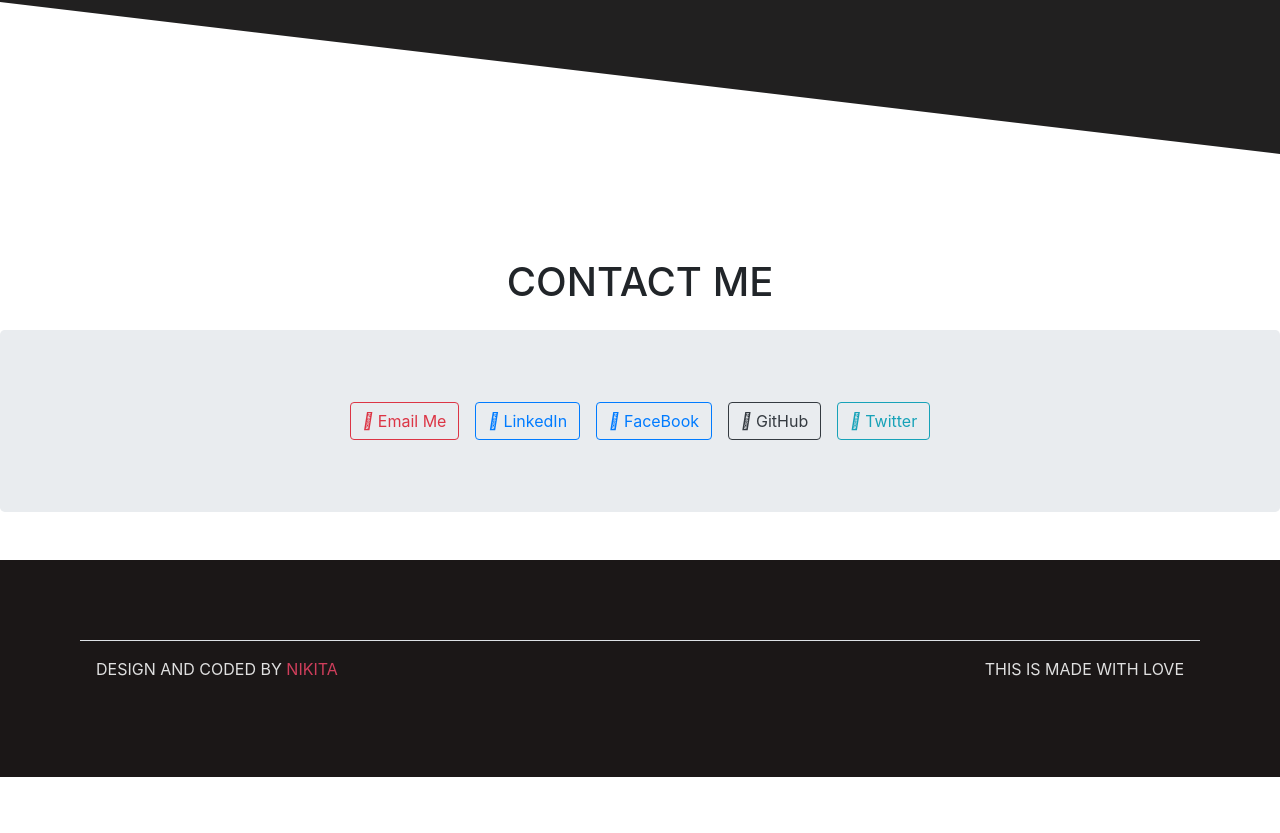
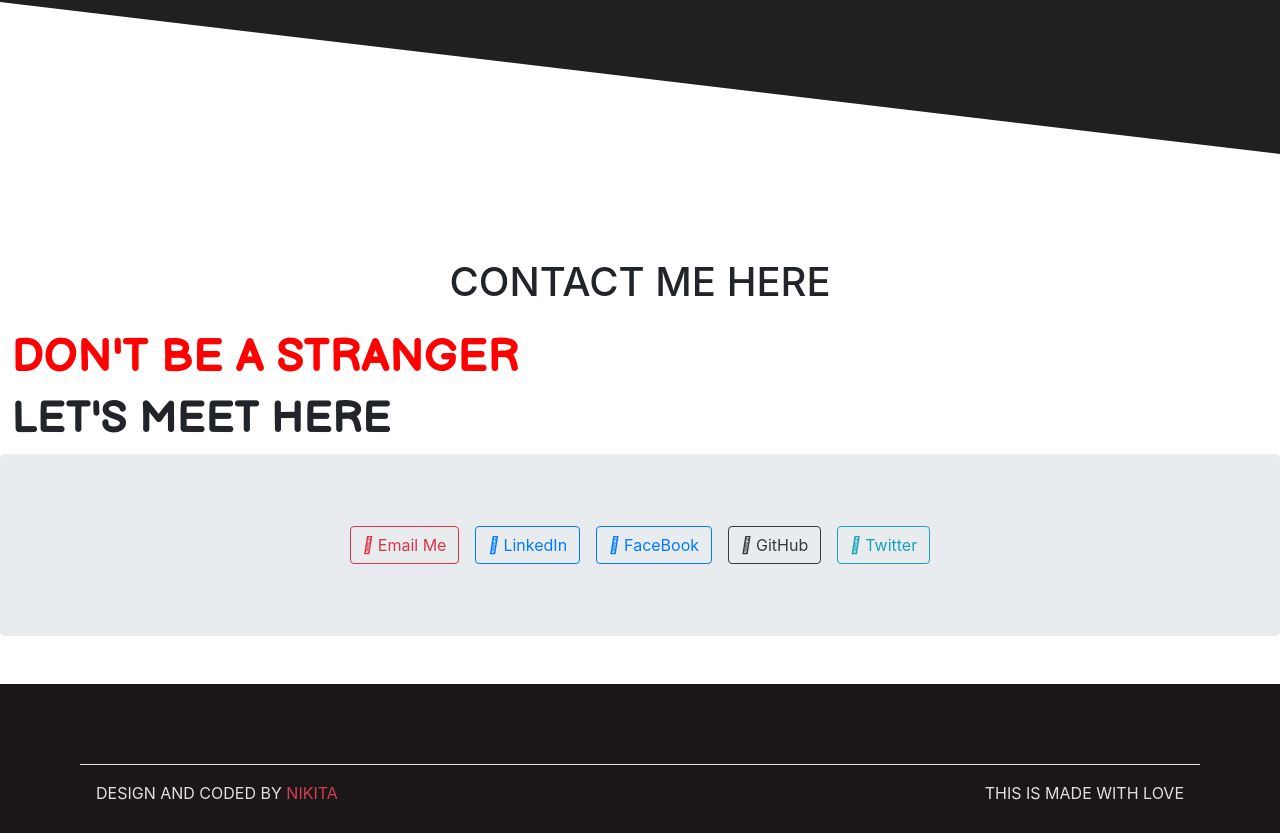
Before and after one commit to Nikita711/Fascination, a React (Create React App) app: page /Contact in a window 1280 px wide. Shown: the part 558-1391 px from the top of the page. Before the commit the page ends 1335 px from the top, so only its background shows below. Built offline with nearby package versions, Linux system fonts and the light colour scheme; a web font is replaced by a local one.

Commit message:
slight modifcation for the contact page

```diff
--- a/public/index.html
+++ b/public/index.html
@@ -3,6 +3,7 @@
   <head>
     <meta charset="utf-8" />
     <link rel="icon" href="%PUBLIC_URL%/favicon.ico" />
+
     <meta name="viewport" content="width=device-width, initial-scale=1" />
     <meta name="theme-color" content="#000000" />
     <meta
--- a/src/Components/Contact.css
+++ b/src/Components/Contact.css
@@ -1,3 +1,16 @@
+@import url("https://fonts.googleapis.com/css2?family=Balsamiq+Sans:wght@700&display=swap");
+
 .contact-jumbotron {
-  color: white;
+  background-color: rgb(32, 24, 24);
 }
+.contact-head {
+  color: Red;
+  font-family: "Balsamiq Sans", cursive;
+  padding-left: 12px;
+  font-size: 46px;
+}
+.sub-head {
+  font-family: "Balsamiq Sans", cursive;
+  padding-left: 12px;
+  font-size: 44px;
+}
--- a/src/Components/Contact.jsx
+++ b/src/Components/Contact.jsx
@@ -8,24 +8,30 @@ import "./Contact.css";
 const ContactForm = () => {
   return (
     <div id="contact">
-      <h1 className="pt-3 text-center font-details-b pb-3">CONTACT ME</h1>
+      <h1 className="pt-3 text-center font-details-b pb-3">CONTACT ME HERE</h1>
+      <h2 className="contact-head">Don't be a Stranger</h2>
+      <h2 className="sub-head">Let's meet here</h2>
+
       <Jumbotron className="contact-jumbotron">
         <Row>
           <Col className="d-flex justify-content-center flex-wrap">
             <div className="m-2">
               <a
-                href="mailto:akjha96@gmail.com"
+                href="mailto:abhi9041355@gmail.com"
                 target="_blank"
                 rel="noopener noreferrer"
               >
-                <Button variant="outline-danger" title="akjha96@gmail.com">
+                <Button
+                  variant="outline-danger"
+                  title="abhi904135596@gmail.com"
+                >
                   <i className="fas fa-envelope-square"></i> Email Me
                 </Button>
               </a>
             </div>
             <div className="m-2">
               <a
-                href="https://www.linkedin.com/in/anand-kumar-jha-745798a4/"
+                href="https://www.linkedin.com/in/nikita-31b048196/"
                 target="_blank"
                 rel="noopener noreferrer"
               >
@@ -36,33 +42,36 @@ const ContactForm = () => {
             </div>
             <div className="m-2">
               <a
-                href="https://www.facebook.com/akjha132"
+                href="https://www.facebook.com/Nikita711"
                 target="_blank"
                 rel="noopener noreferrer"
               >
-                <Button variant="outline-primary" title="Say hello on FB">
+                <Button variant="outline-primary" title="Say Hi on FB">
                   <i className="fab fa-facebook-square"></i> FaceBook
                 </Button>
               </a>
             </div>
             <div className="m-2">
               <a
-                href="https://github.com/akjha96"
+                href="https://github.com/Nikita711"
                 target="_blank"
                 rel="noopener noreferrer"
               >
-                <Button variant="outline-dark" title="My other projects">
+                <Button variant="outline-dark" title="View my projects">
                   <i className="fab fa-github-square"></i> GitHub
                 </Button>
               </a>
             </div>
             <div className="m-2">
               <a
-                href="https://twitter.com/akjha96"
+                href="https://twitter.com/Nikita711"
                 target="_blank"
                 rel="noopener noreferrer"
               >
-                <Button variant="outline-info" title="Tweets are welcomed!">
+                <Button
+                  variant="outline-info"
+                  title="Tweets are most welcomed!"
+                >
                   <i className="fab fa-twitter"></i> Twitter
                 </Button>
               </a>
```
